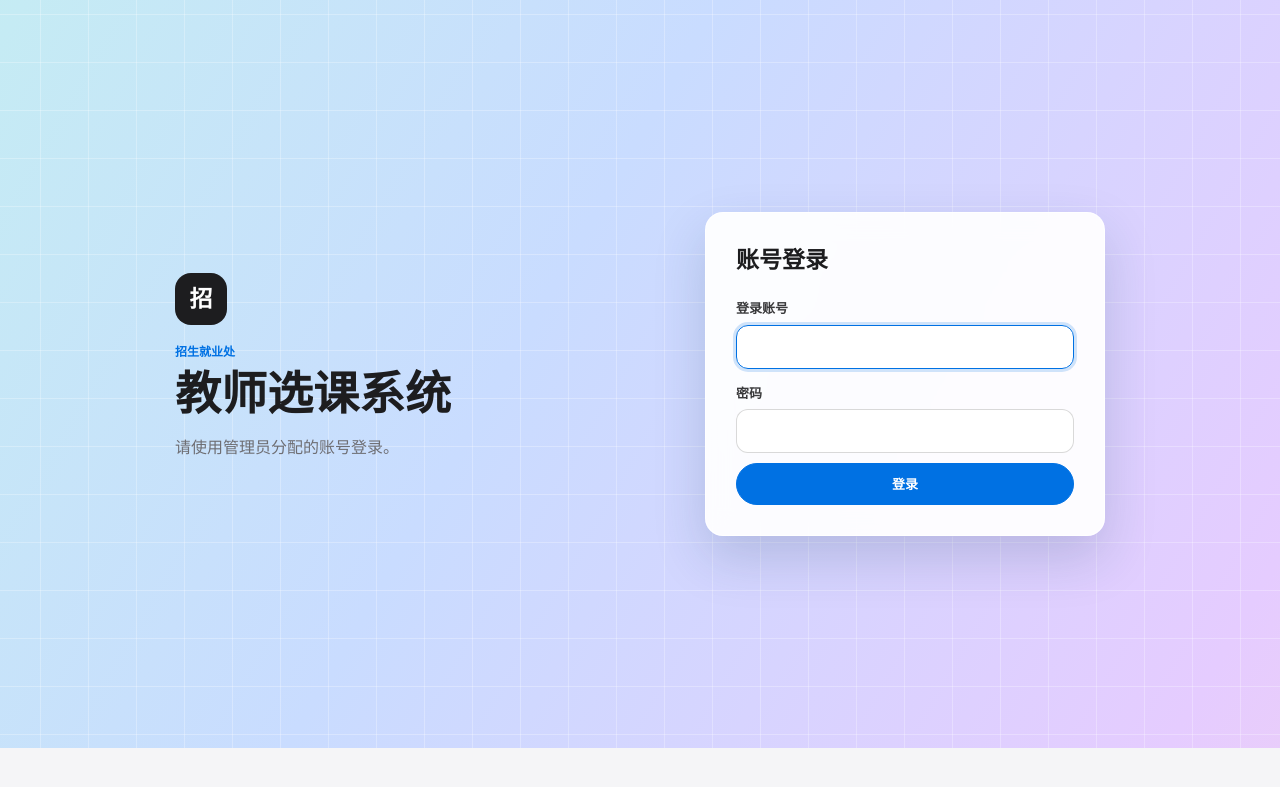
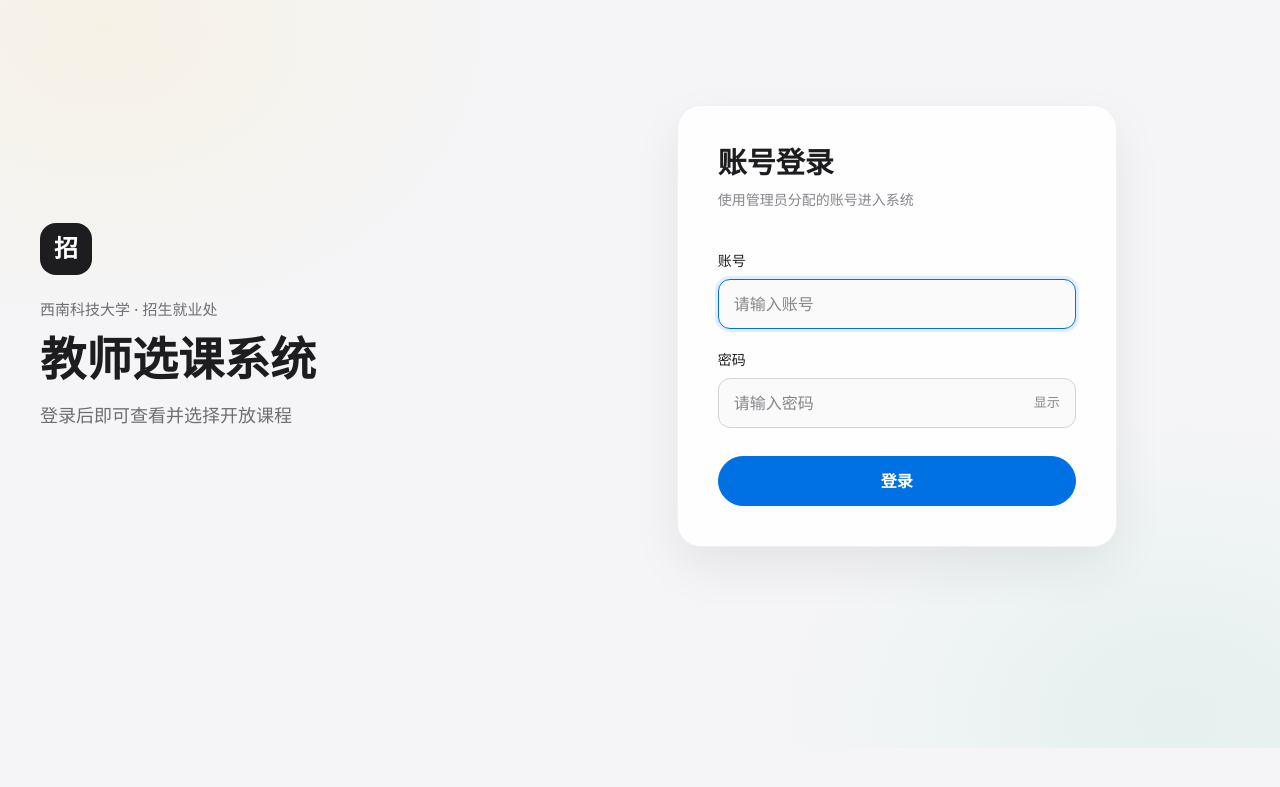
Before and after one commit to liz296738-jpg/Cours-Selection-System, a Django app: page /login/ in a window 1280 px wide. Shown: the top 787 px of the page. Run offline with Django 5.2, Linux system fonts and the light colour scheme; data comes from the database, SQL or seed files in the repository.

Commit message:
feat: refine university login experience

```diff
--- a/static/css/app.css
+++ b/static/css/app.css
@@ -110,18 +110,37 @@ textarea.form-control { min-height: 105px; resize: vertical; }
 .message.success { border-color: #c7e8d1; background: #effaf2; color: #176938; }
 .message.error { border-color: #f0c3be; background: #fff4f2; color: #b3261e; }
 
-.auth-main { position: relative; display: grid; min-height: calc(100vh - 52px); place-items: center; overflow: hidden; padding: 30px; background-color: #d6e6fb; background-image: linear-gradient(120deg, #ffd1df, #ffe0b8, #fff0ae, #ccefd3, #c4eff1, #c9dcff, #e5ccff, #ffd1df); background-size: 360% 360%; animation: login-spectrum 16s ease-in-out infinite; }
-.auth-main::before { position: absolute; inset: 0; background-image: linear-gradient(rgba(255, 255, 255, .27) 1px, transparent 1px), linear-gradient(90deg, rgba(255, 255, 255, .27) 1px, transparent 1px); background-position: center; background-size: 48px 48px; content: ""; pointer-events: none; }
+.auth-main { position: relative; display: grid; min-height: calc(100vh - 52px); place-items: center; overflow: hidden; padding: 40px 30px; background: radial-gradient(560px 420px at 8% 4%, rgba(255, 214, 102, .12), transparent 72%), radial-gradient(560px 420px at 92% 96%, rgba(90, 200, 160, .10), transparent 72%), #f5f5f7; }
+.auth-main::before { display: none; }
 .auth-main > * { position: relative; z-index: 1; }
 .auth-main + .footer { display: none; }
-.login-shell { display: grid; grid-template-columns: minmax(0, 1fr) minmax(0, 400px); align-items: center; gap: 90px; width: min(930px, 100%); }
+.login-shell { display: grid; grid-template-columns: minmax(0, .8fr) minmax(420px, 1.2fr); align-items: center; gap: 56px; width: min(1200px, 100%); transform: translateY(-6vh); }
 .login-intro { color: var(--ink); }
-.login-intro .eyebrow { margin: 18px 0 0; color: #0071e3 !important; }
-.login-intro h1 { margin: 7px 0 10px; font-size: 46px; line-height: 1.1; letter-spacing: 0; }
-.login-intro p:last-child { color: var(--muted); }
-.login-form { min-width: 0; padding: 30px; border-color: rgba(255, 255, 255, .94); background: rgba(255, 255, 255, .93); box-shadow: 0 22px 52px rgba(24, 59, 94, .18); backdrop-filter: blur(12px); }
-.login-form h2 { margin: 0 0 22px; font-size: 23px; }
-.login-form label { display: block; margin: 15px 0 6px; color: #3a3a3c; font-size: 13px; font-weight: 680; }
+.login-mark { display: grid; width: 52px; height: 52px; place-items: center; border-radius: 16px; background: #1d1d1f; color: #fff; font-size: 24px; font-weight: 650; }
+.login-identity { margin: 24px 0 0; color: #6e6e73; font-size: 15px; font-weight: 500; }
+.login-intro h1 { margin: 12px 0 0; color: #1d1d1f; font-size: 46px; font-weight: 650; letter-spacing: 0; line-height: 1.15; }
+.login-description { margin: 16px 0 0; color: #6e6e73; font-size: 18px; line-height: 1.5; }
+.login-form { width: min(440px, 100%); justify-self: center; padding: 40px; border: 1px solid rgba(0, 0, 0, .055); border-radius: 24px; background: rgba(255, 255, 255, .88); box-shadow: 0 20px 50px rgba(0, 0, 0, .07); backdrop-filter: blur(12px); }
+.login-card-heading h2 { margin: 0; color: #1d1d1f; font-size: 29px; font-weight: 650; line-height: 1.2; }
+.login-card-heading p { margin: 8px 0 0; color: #86868b; font-size: 14px; line-height: 1.5; }
+.login-error-slot { display: grid; min-height: 20px; align-items: end; margin: 0; }
+.login-error { width: 100%; margin: 0; padding-top: 8px; color: #d70015; font-size: 14px; }
+.login-field { margin-top: 20px; }
+.login-field:first-of-type { margin-top: 8px; }
+.login-field label { display: block; margin: 0 0 8px; color: #1d1d1f; font-size: 14px; font-weight: 550; }
+.login-field input { width: 100%; min-height: 50px; padding: 12px 15px; border: 1px solid #d2d2d7; border-radius: 12px; background: #fafafa; color: #1d1d1f; font-size: 16px; line-height: 1.25; }
+.login-field input::placeholder { color: #86868b; }
+.login-field input:focus { outline: 0; border-color: #0071e3; box-shadow: 0 0 0 3px rgba(0, 113, 227, .12); }
+.password-field { position: relative; }
+.password-field input { padding-right: 64px; }
+.password-toggle { position: absolute; top: 50%; right: 8px; min-width: 42px; min-height: 36px; padding: 0 8px; border: 0; border-radius: 9px; background: transparent; color: #86868b; cursor: pointer; font-size: 13px; transform: translateY(-50%); }
+.password-toggle:hover { color: #1d1d1f; background: rgba(0, 0, 0, .04); }
+.login-submit { display: inline-flex; align-items: center; justify-content: center; gap: 8px; width: 100%; min-height: 50px; margin-top: 28px; border: 1px solid #0071e3; border-radius: 25px; background: #0071e3; color: #fff; cursor: pointer; font-size: 16px; font-weight: 600; transition: background-color .2s ease, transform .2s ease, box-shadow .2s ease; }
+.login-submit:hover { background: #0077ed; box-shadow: 0 6px 14px rgba(0, 113, 227, .18); transform: translateY(-1px); }
+.login-submit:active { background: #006acb; transform: translateY(0); }
+.login-submit:disabled { cursor: wait; opacity: .72; transform: none; }
+.login-spinner { display: none; width: 14px; height: 14px; border: 2px solid rgba(255, 255, 255, .5); border-top-color: #fff; border-radius: 50%; animation: login-spin .7s linear infinite; }
+.login-submit.is-loading .login-spinner { display: inline-block; }
 
 .import-layout { display: grid; grid-template-columns: 1.25fr .75fr; gap: 28px; }
 .guide { align-self: start; padding: 18px 0 18px 21px; border-left: 2px solid #8abcf0; }
@@ -158,9 +177,8 @@ textarea.form-control { min-height: 105px; resize: vertical; }
 .notice { margin-bottom: 15px; padding: 13px 15px; border: 1px solid #f0d692; border-radius: 13px; background: #fff9e8; color: #6c5109; font-size: 14px; }
 .muted { color: var(--muted); }
 
-@keyframes login-spectrum {
-  0%, 100% { background-position: 0% 50%; }
-  50% { background-position: 100% 50%; }
+@keyframes login-spin {
+  to { transform: rotate(360deg); }
 }
 
 @media (prefers-reduced-motion: reduce) {
@@ -176,9 +194,9 @@ textarea.form-control { min-height: 105px; resize: vertical; }
   .course-grid { grid-template-columns: repeat(2, 1fr); }
   .result-row { grid-template-columns: 1fr 100px; }
   .name-list { grid-column: 1 / -1; }
-  .login-shell { grid-template-columns: minmax(0, 1fr); max-width: 440px; gap: 30px; }
+  .login-shell { grid-template-columns: minmax(0, 1fr); max-width: 440px; gap: 32px; transform: none; }
   .login-intro { text-align: center; }
-  .login-intro .brand-mark { margin: 0 auto; }
+  .login-mark { margin: 0 auto; }
   .stat-grid { grid-template-columns: 1fr 1fr; }
   .stat:last-child { grid-column: 1 / -1; }
 }
@@ -198,6 +216,8 @@ textarea.form-control { min-height: 105px; resize: vertical; }
   .result-row { grid-template-columns: 1fr; }
   .name-list { grid-column: auto; }
   .action-list a { align-items: flex-start; flex-direction: column; }
-  .login-intro h1 { font-size: 37px; }
-  .login-form { padding: 24px; }
+  .auth-main { padding: 20px; }
+  .login-intro h1 { font-size: 34px; }
+  .login-description { font-size: 17px; }
+  .login-form { padding: 32px 28px; }
 }
--- a/templates/base.html
+++ b/templates/base.html
@@ -61,6 +61,24 @@
         label.textContent = input.files[0] ? input.files[0].name : "未选择文件";
       });
     });
+    document.querySelectorAll("[data-password-toggle]").forEach((button) => {
+      button.addEventListener("click", () => {
+        const input = document.getElementById(button.getAttribute("aria-controls"));
+        const visible = input.type === "text";
+        input.type = visible ? "password" : "text";
+        button.textContent = visible ? "显示" : "隐藏";
+        button.setAttribute("aria-pressed", String(!visible));
+      });
+    });
+    document.querySelectorAll("[data-login-form]").forEach((form) => {
+      form.addEventListener("submit", () => {
+        const button = form.querySelector("[data-login-button]");
+        if (!button || button.disabled) return;
+        button.disabled = true;
+        button.classList.add("is-loading");
+        button.querySelector("[data-login-label]").textContent = "正在登录...";
+      });
+    });
   </script>
 </body>
 </html>
--- a/templates/registration/login.html
+++ b/templates/registration/login.html
@@ -3,21 +3,29 @@
 {% block content %}
 <section class="login-shell">
   <div class="login-intro">
-    <span class="brand-mark large">招</span>
-    <p class="eyebrow">招生就业处</p>
+    <span class="login-mark" aria-hidden="true">招</span>
+    <p class="login-identity">西南科技大学 · 招生就业处</p>
     <h1>教师选课系统</h1>
-    <p>请使用管理员分配的账号登录。</p>
+    <p class="login-description">登录后即可查看并选择开放课程</p>
   </div>
-  <form method="post" class="panel login-form">
+
+  <form method="post" class="login-form" data-login-form>
     {% csrf_token %}
-    <h2>账号登录</h2>
-    {% if form.non_field_errors %}<div class="field-error">账号或密码不正确，请重新输入。</div>{% endif %}
-    <label for="id_username">登录账号</label>
-    <input id="id_username" name="username" autocomplete="username" autofocus required>
-    <label for="id_password">密码</label>
-    <input id="id_password" name="password" type="password" autocomplete="current-password" required>
+    <header class="login-card-heading"><h2>账号登录</h2><p>使用管理员分配的账号进入系统</p></header>
+    <div class="login-error-slot" aria-live="polite">{% if form.non_field_errors %}<p class="login-error">账号或密码错误，请重新输入。</p>{% endif %}</div>
+    <div class="login-field">
+      <label for="id_username">账号</label>
+      <input id="id_username" name="username" type="text" autocomplete="username" placeholder="请输入账号" autofocus required>
+    </div>
+    <div class="login-field">
+      <label for="id_password">密码</label>
+      <div class="password-field">
+        <input id="id_password" name="password" type="password" autocomplete="current-password" placeholder="请输入密码" required>
+        <button class="password-toggle" type="button" data-password-toggle aria-controls="id_password" aria-pressed="false">显示</button>
+      </div>
+    </div>
     {% if next %}<input type="hidden" name="next" value="{{ next }}">{% endif %}
-    <button class="button primary wide" type="submit">登录</button>
+    <button class="login-submit" type="submit" data-login-button><span data-login-label>登录</span><span class="login-spinner" aria-hidden="true"></span></button>
   </form>
 </section>
 {% endblock %}
```
Also changed, not shown: selection/tests.py (+11 -0 lines).
